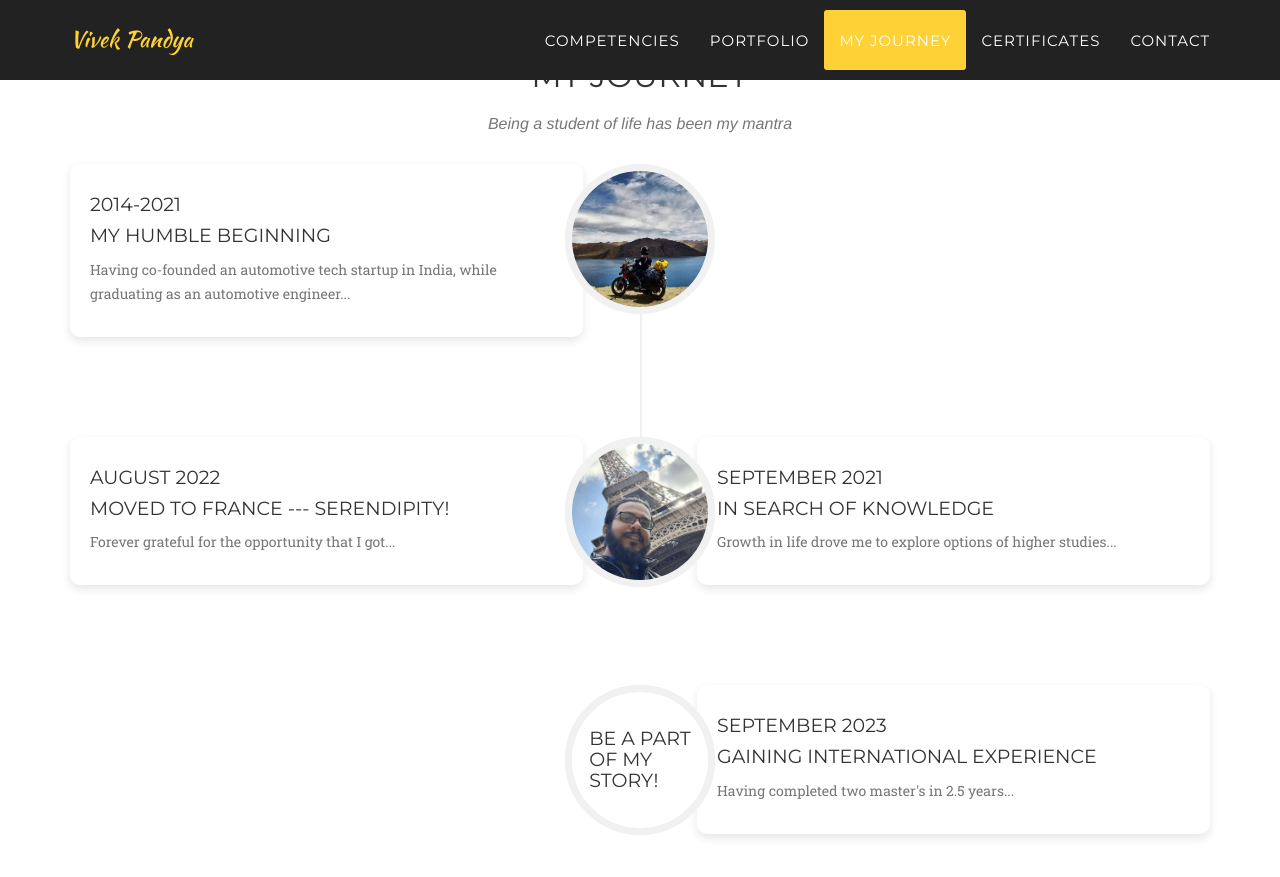
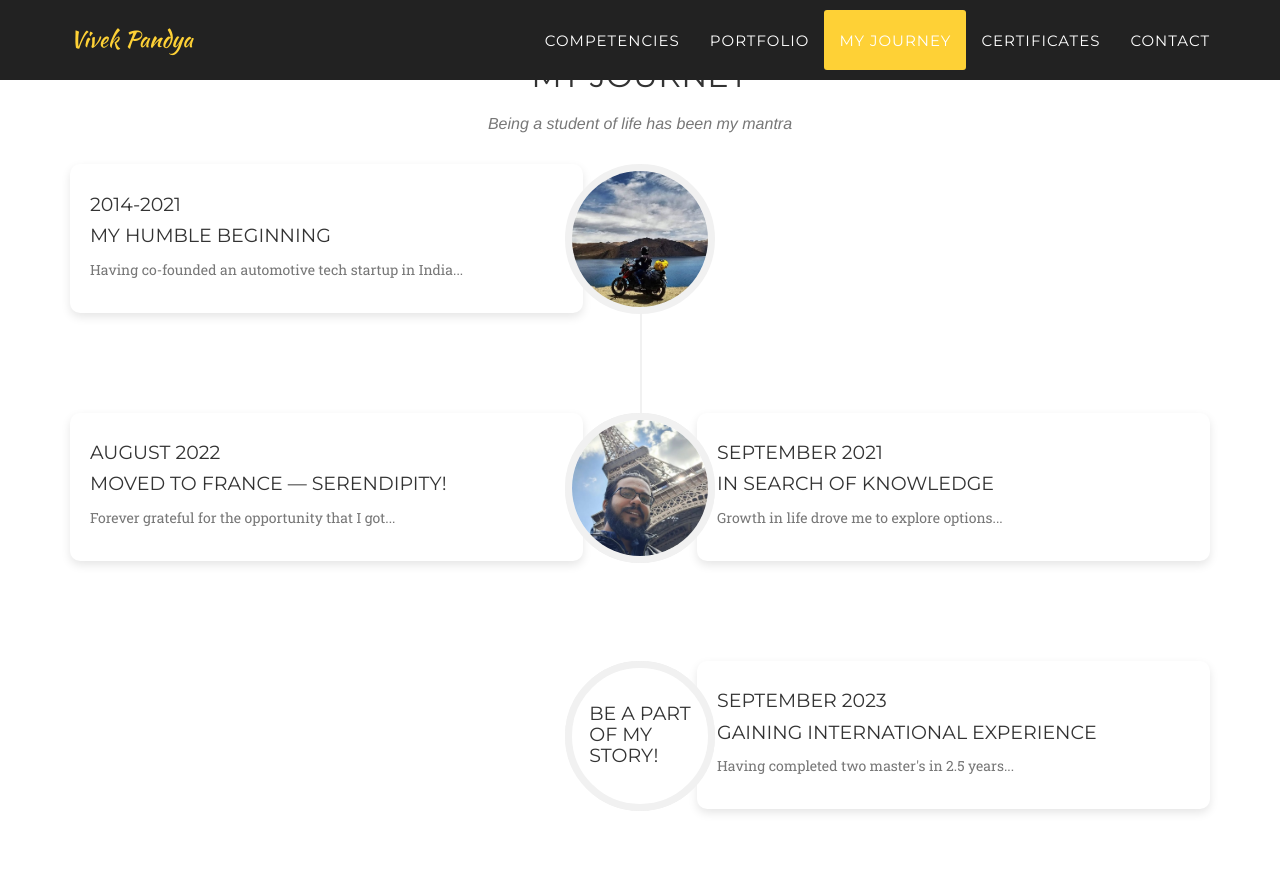
Before and after one commit to vivekp1705/vivekpandya, a Jekyll site: the page built from index.html, in a window 1280 px wide and 900 px high, scrolled down 2855 px. Shown: the top 877 px of the window. Built offline with Jekyll 4.4.1, drawn with Linux system fonts in a browser that asks for light colours; some web fonts are replaced.

Commit message:
Update about.html

```diff
--- a/_includes/about.html
+++ b/_includes/about.html
@@ -19,7 +19,7 @@
                                 <h4 class="subheading">My Humble Beginning</h4>
                             </div>
                             <div class="timeline-body">
-                                <p class="text-muted">Having co-founded an automotive tech startup in India, while graduating as an automotive engineer...</p>
+                                <p class="text-muted">Having co-founded an automotive tech startup in India...</p>
                             </div>
                         </div>
                     </li>
@@ -33,7 +33,7 @@
                                 <h4 class="subheading">In Search of Knowledge</h4>
                             </div>
                             <div class="timeline-body">
-                                <p class="text-muted">Growth in life drove me to explore options of higher studies...</p>
+                                <p class="text-muted">Growth in life drove me to explore options...</p>
                             </div>
                         </div>
                     </li>
@@ -44,7 +44,7 @@
                         <div class="timeline-panel">
                             <div class="timeline-heading">
                                 <h4>August 2022</h4>
-                                <h4 class="subheading">Moved to France --- Serendipity!</h4>
+                                <h4 class="subheading">Moved to France — Serendipity!</h4>
                             </div>
                             <div class="timeline-body">
                                 <p class="text-muted">Forever grateful for the opportunity that I got...</p>
```
